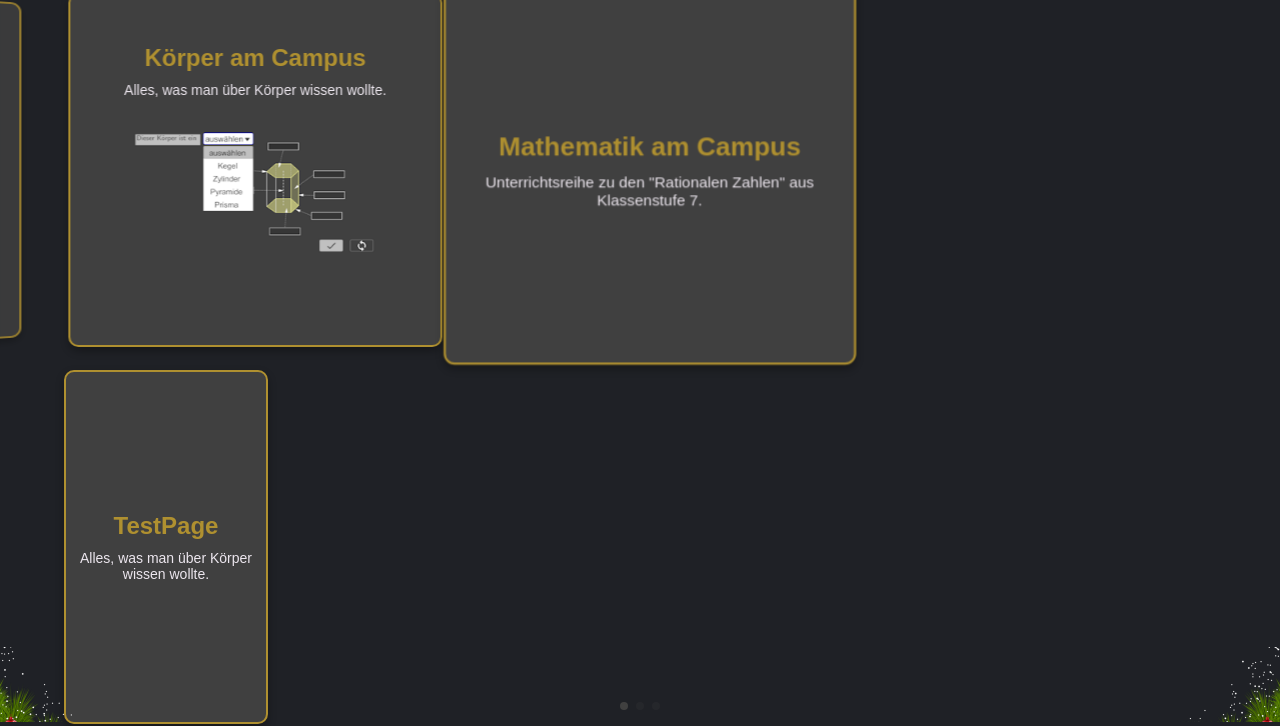
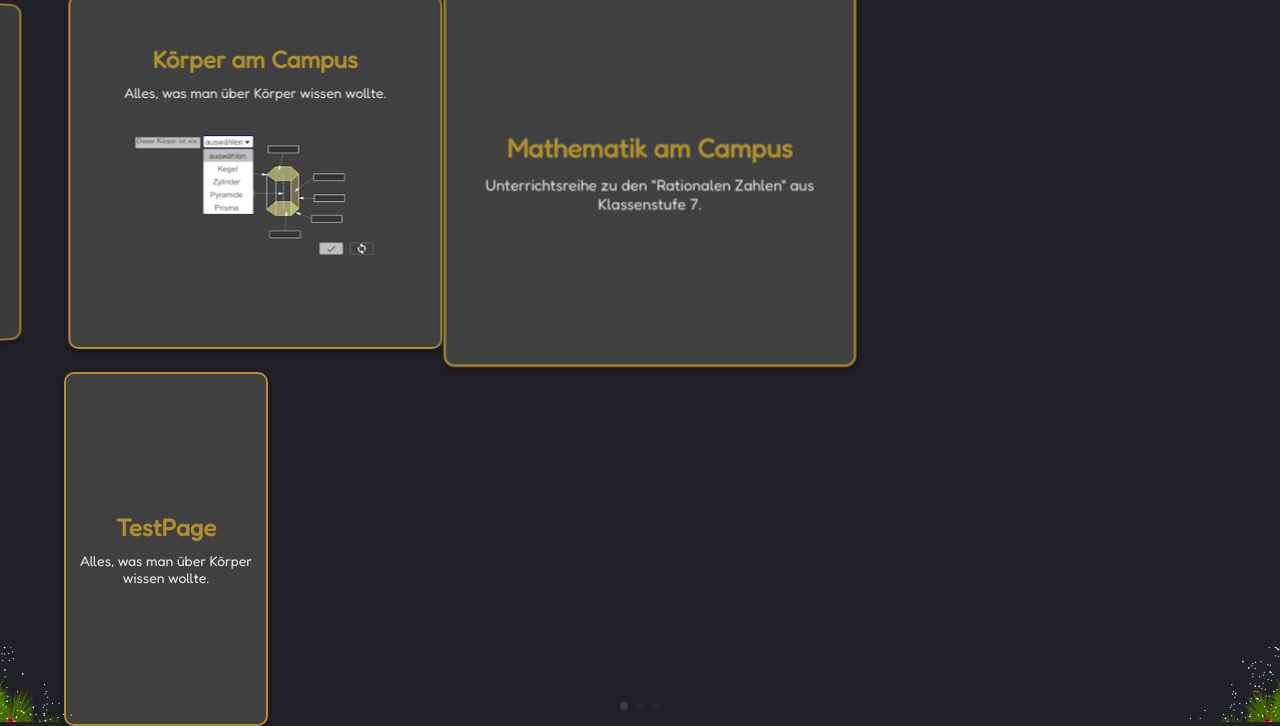
Before and after one commit to chh-berlin/chh-berlin.github.io, a plain HTML site: page index.html in a window 1280 px wide. Shown: the part 78-804 px from the top of the page. Drawn offline with nearby package versions, Linux system fonts and the light colour scheme.

Commit message:
Update index.html

```diff
--- a/index.html
+++ b/index.html
@@ -5,6 +5,7 @@
     <meta name="viewport" content="width=device-width, initial-scale=1.0">
     <title>Weihnachtliche Webseite</title>
     <link rel="stylesheet" href="https://unpkg.com/swiper/swiper-bundle.min.css">
+    <link href="https://fonts.googleapis.com/css2?family=Fredoka:wght@400&display=swap" rel="stylesheet">
     <style>
         /* Global Styles */
         body {
```
